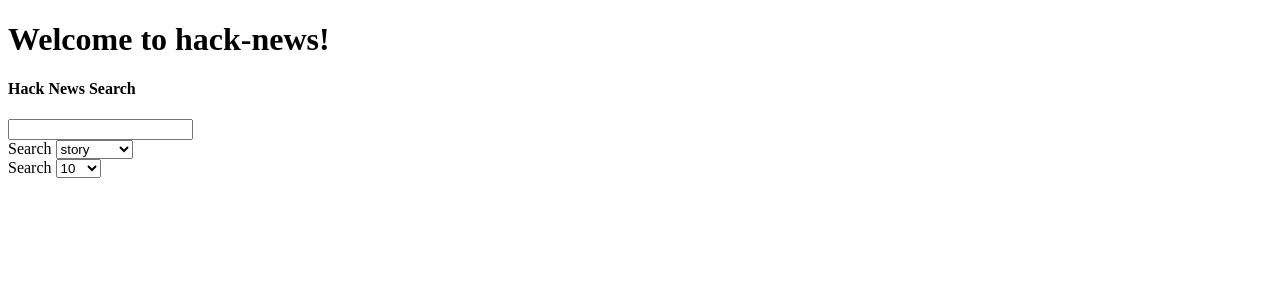
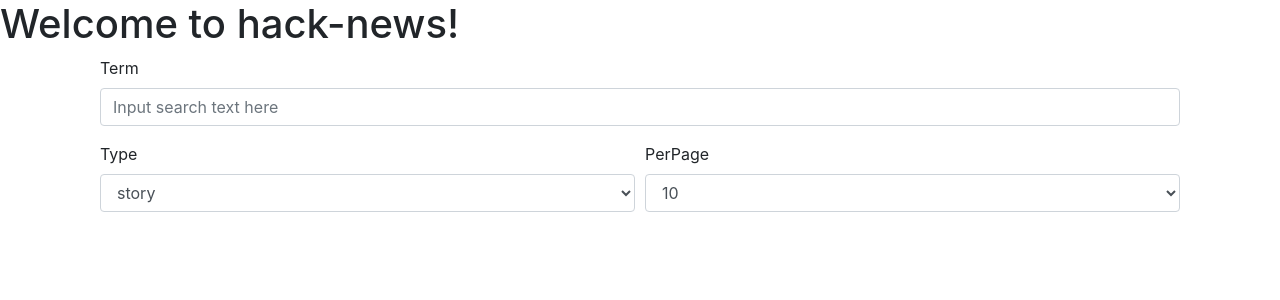
Before and after one commit to shawn11ZX/ag_frontend, an Angular app: page / in a window 1280 px wide. Shown: the top 300 px of the page. Built offline with nearby package versions, Linux system fonts and the light colour scheme.

Commit message:
add bootstrap

```diff
--- a/package.json
+++ b/package.json
@@ -19,8 +19,11 @@
     "@angular/platform-browser": "~7.2.0",
     "@angular/platform-browser-dynamic": "~7.2.0",
     "@angular/router": "~7.2.0",
+    "@ng-bootstrap/ng-bootstrap": "^4.0.2",
     "algoliasearch": "^3.32.0",
+    "bootstrap": "^4.0.0",
     "core-js": "^2.5.4",
+    "font-awesome": "^4.7.0",
     "rxjs": "~6.3.3",
     "tslib": "^1.9.0",
     "zone.js": "~0.8.26"
--- a/src/app/app.component.html
+++ b/src/app/app.component.html
@@ -1,4 +1,11 @@
 <!--The content below is only a placeholder and can be replaced.-->
-<h1>Welcome to hack-news!</h1>
-<app-search></app-search>
-<router-outlet></router-outlet>
+<!doctype html>
+<html lang="en">
+  <head>
+  </head>
+  <body>
+    <h1>Welcome to hack-news!</h1>
+    <app-search></app-search>
+    <router-outlet></router-outlet>
+  </body>
+</html>
--- a/src/app/search/search.component.html
+++ b/src/app/search/search.component.html
@@ -1,22 +1,29 @@
-<div id="search-component">
-  <h4>Hack News Search</h4>
+<div id="search-component" class="container">
   <form [formGroup]="searchForm">
-    <div>
-      <input type="text" formControlName="term" />
-      <div> Search
-        <select formControlName="tag">
+    <div class="container">
+      <div class="form-row">
+        <div class="form-group col-md-12">
+          <label for="term">Term</label>
+          <input type="text" formControlName="term" id="term" placeholder="Input search text here" class="form-control"/>
+        </div>
+      </div>
+      <div class="form-row">
+        <div class="form-group col-md-6">
+          <label for="tag">Type</label>
+          <select formControlName="tag" id="tag" class="form-control">
             <option *ngFor="let t of tags" [ngValue]="t">
               {{ t.displayName }}
             </option>
           </select>
         </div>
-
-      <div> Search
-        <select formControlName="hitsPerPage">
+        <div class="form-group col-md-6">
+          <label for="hitsPerPage"> PerPage</label>
+          <select formControlName="hitsPerPage" id="hitsPerPage" class="form-control">
             <option *ngFor="let count of hitsPerPages" [ngValue]="count">
               {{ count }}
             </option>
           </select>
+        </div>
       </div>
     </div>
   </form>
--- a/src/styles.css
+++ b/src/styles.css
@@ -1 +1,4 @@
 /* You can add global styles to this file, and also import other style files */
+
+@import "~bootstrap/dist/css/bootstrap.css";
+@import "~font-awesome/css/font-awesome.css";
```
Also changed, not shown: 1 other file (tests, documents, lock files or other folders). Lines whose indentation alone changed are shown as unchanged.
